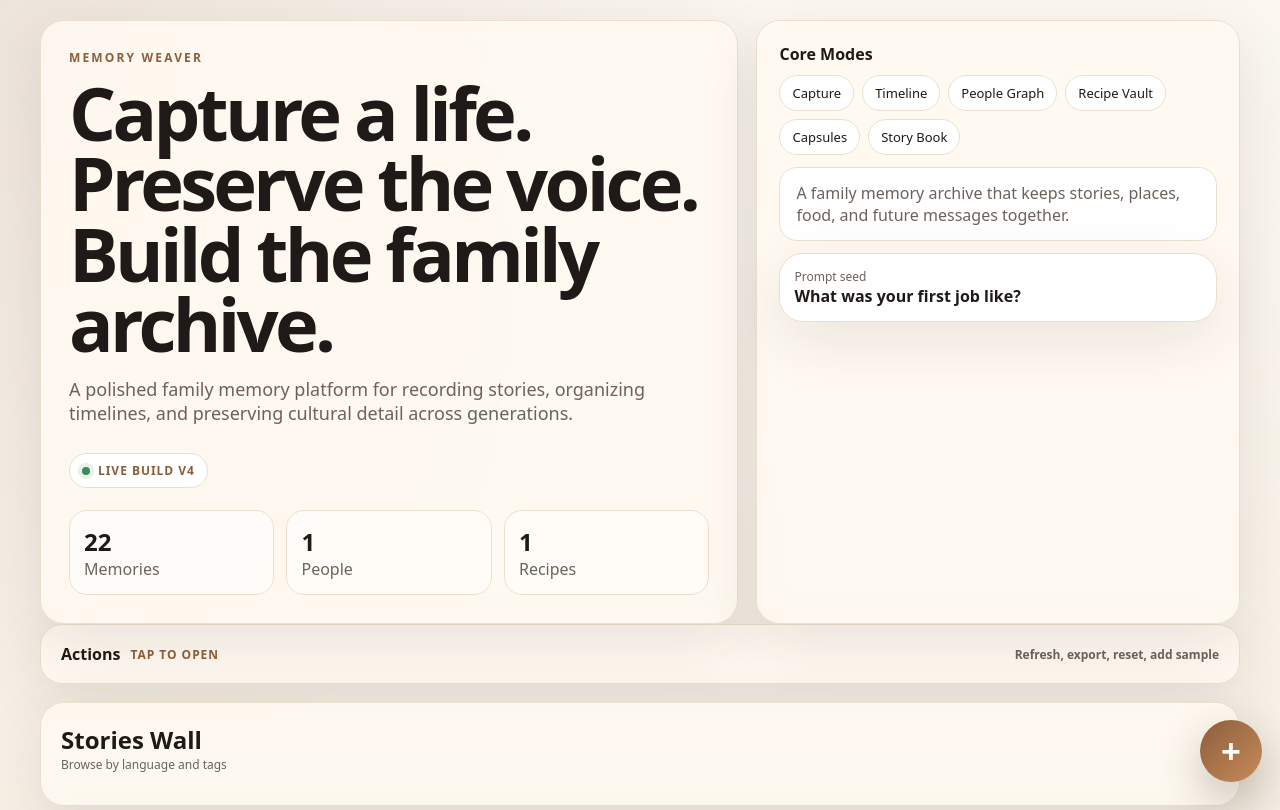
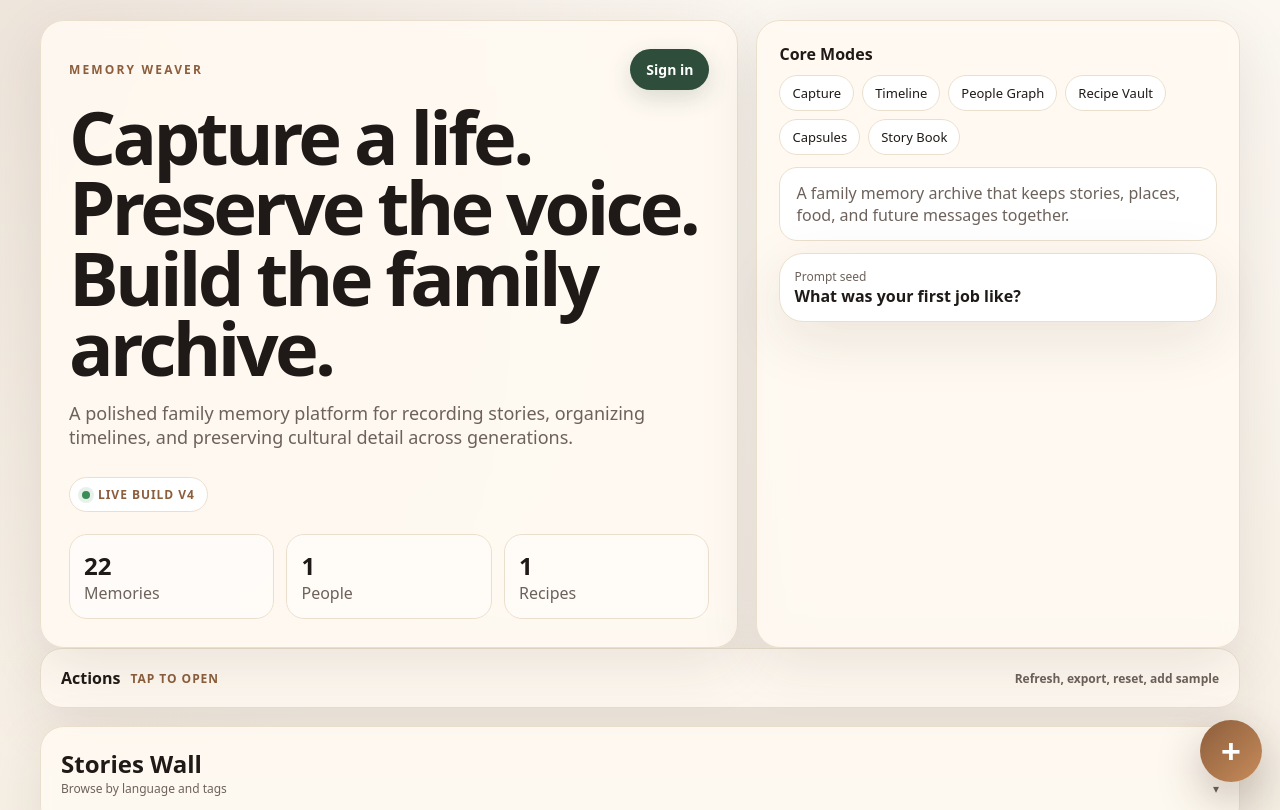
Before and after one commit to Aditya-Ranjan1234/Memory-Weaver, a plain HTML site: page index.html in a window 1280 px wide. Shown: the top 810 px of the page. Drawn offline with Linux system fonts and the light colour scheme.

Commit message:
Add clear sign-in entry and verify logout

```diff
--- a/index.html
+++ b/index.html
@@ -49,7 +49,22 @@
     }
     .hero-main { padding: 28px; min-height: 280px; }
     .hero-side { padding: 22px; display: flex; flex-direction: column; gap: 12px; }
+    .hero-topline { display: flex; align-items: center; justify-content: space-between; gap: 14px; }
     .eyebrow { text-transform: uppercase; letter-spacing: .18em; font-size: 12px; color: var(--accent); font-weight: 700; }
+    .auth-link {
+      display: inline-flex;
+      align-items: center;
+      justify-content: center;
+      padding: 11px 16px;
+      border-radius: 999px;
+      background: #2f4d3b;
+      color: #fff;
+      font-size: 14px;
+      font-weight: 800;
+      text-decoration: none;
+      box-shadow: 0 8px 24px rgba(47,77,59,.18);
+    }
+    .auth-link:focus-visible { outline: 3px solid rgba(140,94,60,.3); outline-offset: 3px; }
     h1 { font-size: clamp(40px, 7vw, 74px); line-height: .95; margin: 12px 0; letter-spacing: -.05em; }
     .lead { font-size: 18px; color: var(--muted); max-width: 62ch; }
     .version-badge {
@@ -311,6 +326,7 @@
       .wrap { padding: 14px; padding-bottom: calc(92px + env(safe-area-inset-bottom)); }
       .hero-main { padding: 20px; min-height: auto; }
       .hero-side { padding: 18px; }
+      .hero-topline { align-items: flex-start; }
       .lead { font-size: 16px; }
       .toolbar > button { flex: 1 1 100%; }
       .fab { width: 58px; height: 58px; font-size: 32px; }
@@ -352,7 +368,10 @@
   <div class="wrap">
     <section class="hero">
       <div class="card hero-main">
-        <div class="eyebrow">Memory Weaver</div>
+        <div class="hero-topline">
+          <div class="eyebrow">Memory Weaver</div>
+          <a class="auth-link" href="/login">Sign in</a>
+        </div>
         <h1>Capture a life. Preserve the voice. Build the family archive.</h1>
         <p class="lead">A polished family memory platform for recording stories, organizing timelines, and preserving cultural detail across generations.</p>
         <div class="version-badge">Live build v4</div>
```
Also changed, not shown: sw.js (+12 -1 lines), 2 other files.
